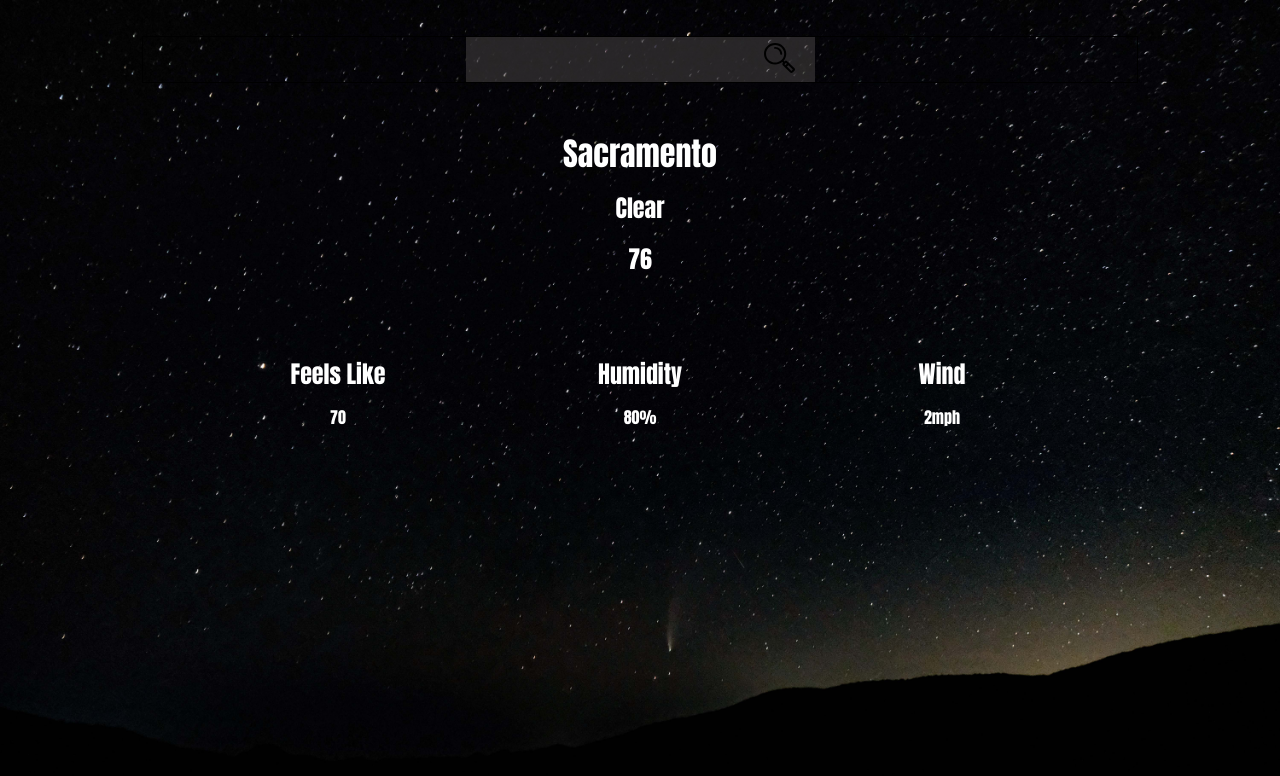
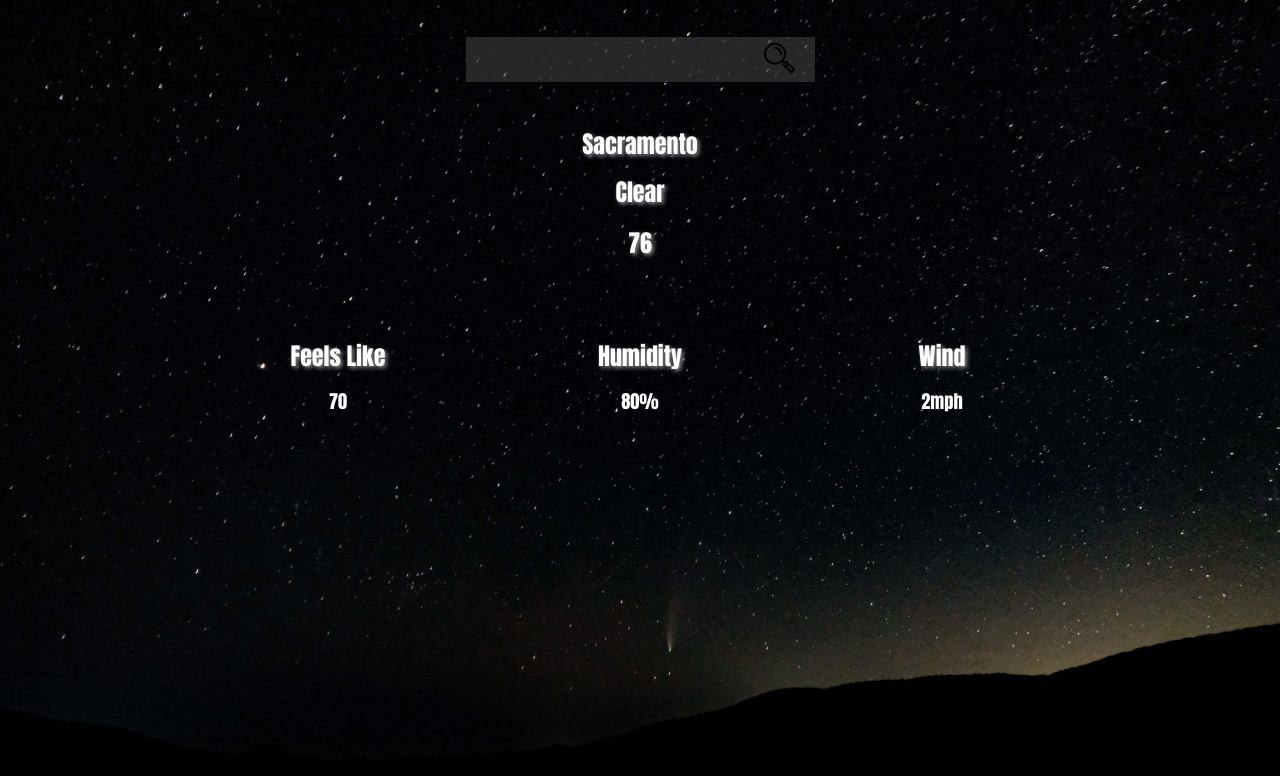
Before and after one commit to eddomiw/weather-app, a website built with webpack: page dist/index.html in a window 1280 px wide. Both pictures are taken after a click on the button 779 px from the left and 59 px from the top of the page. Built offline with nearby package versions, Linux system fonts and the light colour scheme; no server answers.

```diff
--- a/src/scss/base/_base.scss
+++ b/src/scss/base/_base.scss
@@ -4,6 +4,12 @@
   box-sizing: border-box;
   color: white;
   font-family: Impact, Haettenschweiler, "Arial Narrow Bold", sans-serif;
+}
+
+h1,
+h2 {
+  font-size: 1.5rem;
+  text-shadow: 2px 2px 4px rgba(199, 198, 198, 0.733);
 }
 
 body {
--- a/src/scss/layout/_weather-data.scss
+++ b/src/scss/layout/_weather-data.scss
@@ -9,3 +9,9 @@
     justify-items: center;
   }
 }
+
+#feels-like,
+#humidity,
+#wind {
+  font-size: 1.15rem;
+}
--- a/src/scss/layout/_weather-display.scss
+++ b/src/scss/layout/_weather-display.scss
@@ -11,6 +11,3 @@
 .temp-container * {
   margin: 0.15em;
 }
-
-//TODO: ADD VALIDATION TO FORM
-//TODO: GIF NEEDED FOR WEATHER CONDITION
```
Also changed, not shown: README.md, 1 other file.
